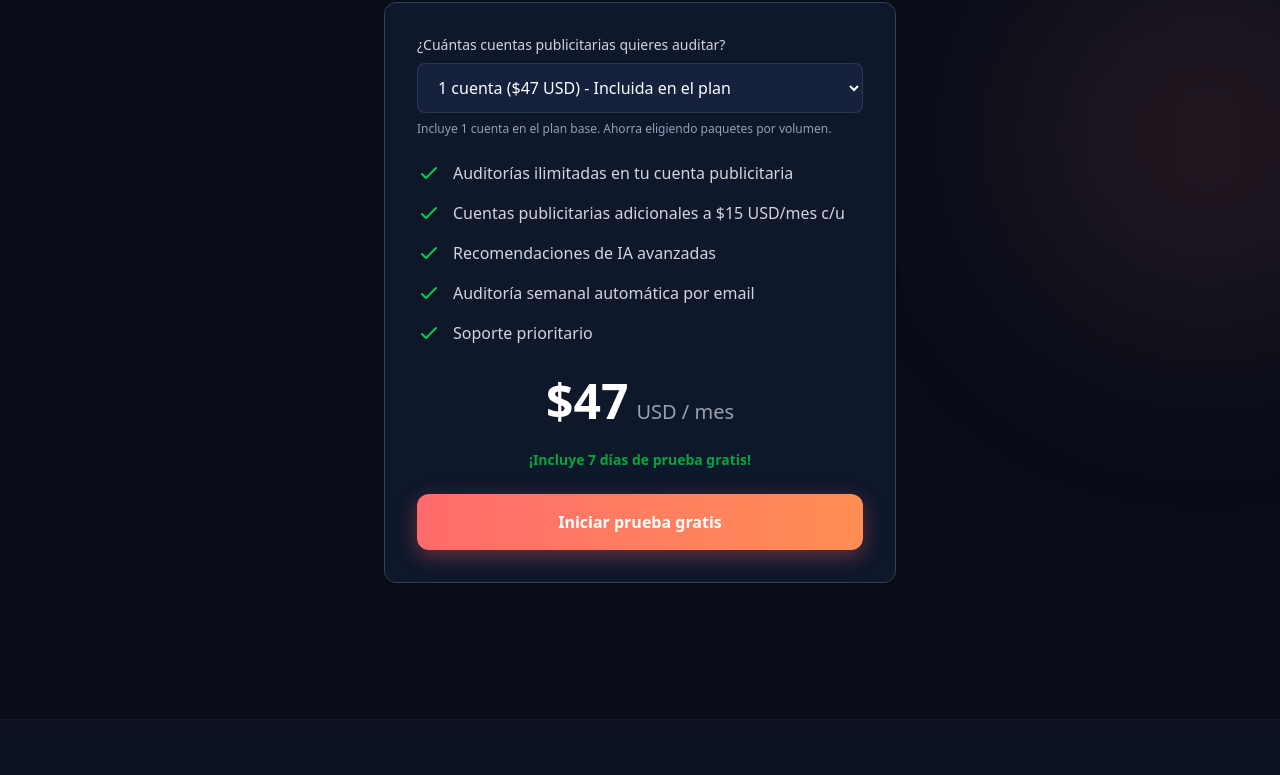
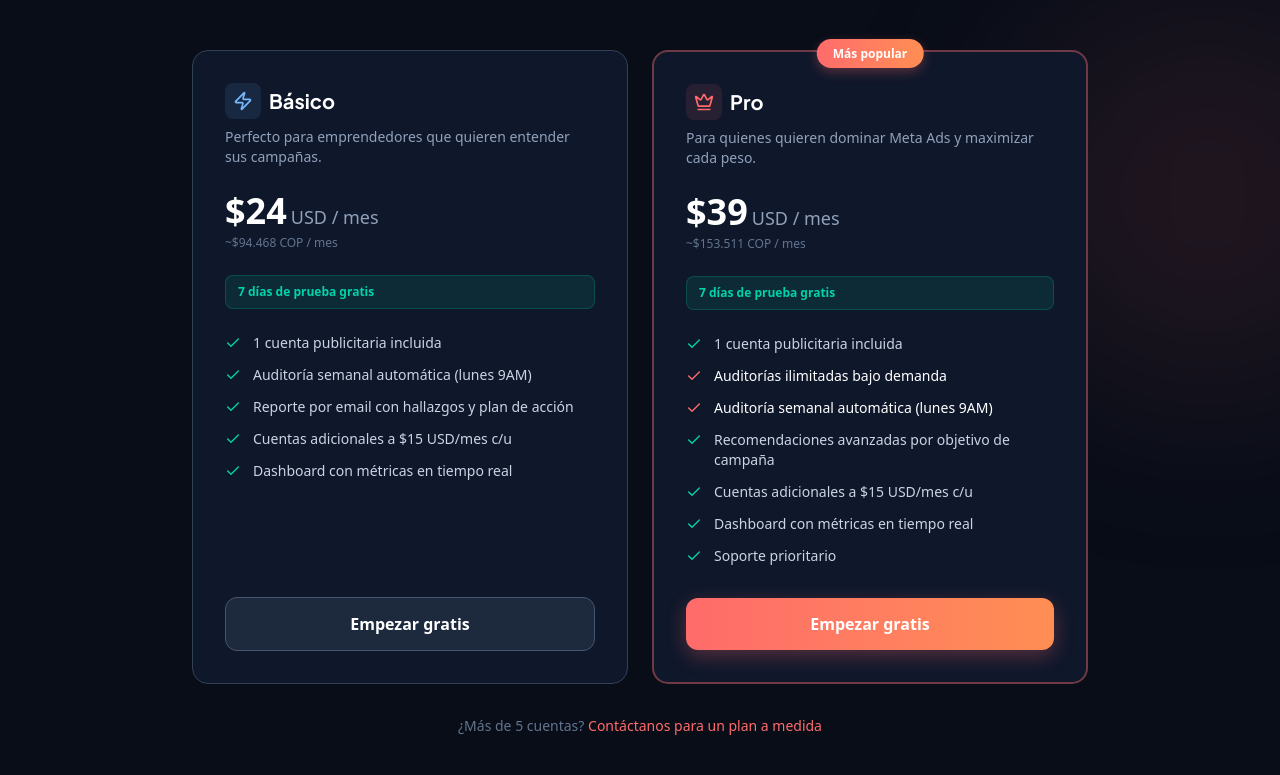
Before and after one commit to Jairvaguas/aditor-ai, a Next.js app: page / in a window 1280 px wide. Shown: the part 5161-5936 px from the top of the page. Built offline with nearby package versions, Linux system fonts and the light colour scheme; no server answers.

Commit message:
feat: redesign pricing section with Basic and Pro plans

```diff
--- a/messages/es.json
+++ b/messages/es.json
@@ -81,21 +81,9 @@
         "diffAditor2": "Auditoría técnica + táctica enfocada en ROAS real",
         "diffAditor3": "Conectas en 3 clics, primer reporte en 3 minutos",
         "diffAditor4": "Foco único: que tu inversión en Meta Ads sea rentable",
-        "pricingTitle": "Invierte en optimización.",
+        "pricingTitle": "Planes simples, resultados reales.",
         "pricingSubtitle": "Un solo reporte puede ahorrarte 10 veces el valor de la suscripción.",
-        "popular": "Más popular",
-        "planName": "Plan Profesional",
-        "planDesc": "Todo lo que necesitas para dominar Meta Ads.",
-        "price": "$47",
-        "period": "USD / mes",
-        "includesCount": "Incluye 1 cuenta publicitaria",
-        "trial": "Incluye 7 días de prueba gratis",
-        "perk1": "Auditorías ilimitadas en tu cuenta publicitaria incluida",
-        "perk2": "Cuentas publicitarias adicionales a $15 USD/mes c/u",
-        "perk3": "Recomendaciones de IA avanzadas",
-        "perk4": "Generador de copys y hooks",
-        "perk5": "Soporte prioritario",
-        "pricingCta": "Iniciar prueba gratis",
+        "pricingCta": "Empezar gratis",
         "faqTitle": "Preguntas Frecuentes",
         "faq1Q": "¿Aditor AI modifica mis campañas?",
         "faq1A": "No. Aditor AI solo tiene acceso de lectura a tus campañas. Nunca modifica, pausa ni edita ningún anuncio. Solo analiza y recomienda.",
--- a/src/components/DynamicPricingForm.tsx
+++ b/src/components/DynamicPricingForm.tsx
@@ -1,8 +1,7 @@
 'use client';
-
 import { useState } from 'react';
 import Link from 'next/link';
-import SubscribeButton from './SubscribeButton';
+import { Check, Zap, Crown } from 'lucide-react';
 
 interface DynamicPricingFormProps {
     copRate: number;
@@ -12,115 +11,175 @@ interface DynamicPricingFormProps {
 export default function DynamicPricingForm({ copRate, isLanding = false }: DynamicPricingFormProps) {
     const [accountsCount, setAccountsCount] = useState<number>(1);
 
-    let usdPrice = 47;
-    if (accountsCount === 1) usdPrice = 47;
-    else if (accountsCount === 2) usdPrice = 62;
-    else if (accountsCount === 3) usdPrice = 77;
-    else if (accountsCount === 4) usdPrice = 92;
-    else if (accountsCount === 5) usdPrice = 107;
-    else if (accountsCount === 10) usdPrice = 157; // 6-10 package
-    else if (accountsCount === 15) usdPrice = 197; // 11-15 package
-    else if (accountsCount === 16) usdPrice = 0;   // 16+ package (contact)
+    const basicUsd = 24 + ((accountsCount - 1) * 15);
+    const proUsd = 39 + ((accountsCount - 1) * 15);
 
-    const copPriceEstimate = Math.round(usdPrice * copRate);
-    const formattedCop = new Intl.NumberFormat('es-CO').format(copPriceEstimate);
+    const basicCop = new Intl.NumberFormat('es-CO').format(Math.round(basicUsd * copRate));
+    const proCop = new Intl.NumberFormat('es-CO').format(Math.round(proUsd * copRate));
 
     return (
-        <div className="bg-slate-900 border border-slate-700 rounded-xl p-8 max-w-lg mx-auto mb-10 text-left shadow-sm">
-            <div className="mb-6">
-                <label htmlFor="ad_accounts_count" className="block text-sm font-medium text-gray-300 mb-2">
-                    ¿Cuántas cuentas publicitarias quieres auditar?
+        <div className="grid grid-cols-1 md:grid-cols-2 gap-6 max-w-4xl mx-auto">
+            {/* Plan Básico */}
+            <div className="bg-slate-900 border border-slate-700 rounded-2xl p-8 flex flex-col relative">
+                <div className="mb-6">
+                    <div className="flex items-center gap-2 mb-2">
+                        <div className="p-2 bg-[#74B9FF]/10 rounded-lg">
+                            <Zap className="w-5 h-5 text-[#74B9FF]" />
+                        </div>
+                        <h3 className="text-xl font-bold text-white">Básico</h3>
+                    </div>
+                    <p className="text-sm text-slate-400">Perfecto para emprendedores que quieren entender sus campañas.</p>
+                </div>
+
+                <div className="mb-6">
+                    <div className="flex items-baseline gap-1">
+                        <span className="text-4xl font-extrabold text-white">${basicUsd}</span>
+                        <span className="text-lg text-slate-400">USD / mes</span>
+                    </div>
+                    <p className="text-xs text-slate-500 mt-1">~${basicCop} COP / mes</p>
+                </div>
+
+                <div className="bg-[#00D4AA]/10 border border-[#00D4AA]/20 rounded-lg px-3 py-2 mb-6">
+                    <p className="text-xs text-[#00D4AA] font-bold">7 días de prueba gratis</p>
+                </div>
+
+                <ul className="space-y-3 mb-8 flex-grow">
+                    <li className="flex items-start gap-3 text-sm text-slate-300">
+                        <Check className="w-4 h-4 text-[#00D4AA] mt-0.5 flex-shrink-0" />
+                        <span>1 cuenta publicitaria incluida</span>
+                    </li>
+                    <li className="flex items-start gap-3 text-sm text-slate-300">
+                        <Check className="w-4 h-4 text-[#00D4AA] mt-0.5 flex-shrink-0" />
+                        <span>Auditoría semanal automática (lunes 9AM)</span>
+                    </li>
+                    <li className="flex items-start gap-3 text-sm text-slate-300">
+                        <Check className="w-4 h-4 text-[#00D4AA] mt-0.5 flex-shrink-0" />
+                        <span>Reporte por email con hallazgos y plan de acción</span>
+                    </li>
+                    <li className="flex items-start gap-3 text-sm text-slate-300">
+                        <Check className="w-4 h-4 text-[#00D4AA] mt-0.5 flex-shrink-0" />
+                        <span>Cuentas adicionales a $15 USD/mes c/u</span>
+                    </li>
+                    <li className="flex items-start gap-3 text-sm text-slate-300">
+                        <Check className="w-4 h-4 text-[#00D4AA] mt-0.5 flex-shrink-0" />
+                        <span>Dashboard con métricas en tiempo real</span>
+                    </li>
+                </ul>
+
+                {isLanding ? (
+                    <Link
+                        href="/conectar"
+                        className="w-full py-3.5 bg-slate-800 hover:bg-slate-700 text-white font-bold rounded-xl transition-all text-center border border-slate-600 hover:border-slate-500"
+                    >
+                        Empezar gratis
+                    </Link>
+                ) : (
+                    <button className="w-full py-3.5 bg-slate-800 hover:bg-slate-700 text-white font-bold rounded-xl transition-all text-center border border-slate-600 hover:border-slate-500">
+                        Empezar gratis
+                    </button>
+                )}
+            </div>
+
+            {/* Plan Pro */}
+            <div className="bg-slate-900 border-2 border-[#FF6B6B]/40 rounded-2xl p-8 flex flex-col relative">
+                {/* Badge Popular */}
+                <div className="absolute -top-3 left-1/2 transform -translate-x-1/2">
+                    <span className="bg-gradient-to-r from-[#FF6B6B] to-[#ff8e53] text-white text-xs font-bold px-4 py-1.5 rounded-full shadow-[0_4px_12px_rgba(255,107,107,0.3)]">
+                        Más popular
+                    </span>
+                </div>
+
+                <div className="mb-6">
+                    <div className="flex items-center gap-2 mb-2">
+                        <div className="p-2 bg-[#FF6B6B]/10 rounded-lg">
+                            <Crown className="w-5 h-5 text-[#FF6B6B]" />
+                        </div>
+                        <h3 className="text-xl font-bold text-white">Pro</h3>
+                    </div>
+                    <p className="text-sm text-slate-400">Para quienes quieren dominar Meta Ads y maximizar cada peso.</p>
+                </div>
+
+                <div className="mb-6">
+                    <div className="flex items-baseline gap-1">
+                        <span className="text-4xl font-extrabold text-white">${proUsd}</span>
+                        <span className="text-lg text-slate-400">USD / mes</span>
+                    </div>
+                    <p className="text-xs text-slate-500 mt-1">~${proCop} COP / mes</p>
+                </div>
+
+                <div className="bg-[#00D4AA]/10 border border-[#00D4AA]/20 rounded-lg px-3 py-2 mb-6">
+                    <p className="text-xs text-[#00D4AA] font-bold">7 días de prueba gratis</p>
+                </div>
+
+                <ul className="space-y-3 mb-8 flex-grow">
+                    <li className="flex items-start gap-3 text-sm text-slate-300">
+                        <Check className="w-4 h-4 text-[#00D4AA] mt-0.5 flex-shrink-0" />
+                        <span>1 cuenta publicitaria incluida</span>
+                    </li>
+                    <li className="flex items-start gap-3 text-sm text-white font-medium">
+                        <Check className="w-4 h-4 text-[#FF6B6B] mt-0.5 flex-shrink-0" />
+                        <span>Auditorías ilimitadas bajo demanda</span>
+                    </li>
+                    <li className="flex items-start gap-3 text-sm text-white font-medium">
+                        <Check className="w-4 h-4 text-[#FF6B6B] mt-0.5 flex-shrink-0" />
+                        <span>Auditoría semanal automática (lunes 9AM)</span>
+                    </li>
+                    <li className="flex items-start gap-3 text-sm text-slate-300">
+                        <Check className="w-4 h-4 text-[#00D4AA] mt-0.5 flex-shrink-0" />
+                        <span>Recomendaciones avanzadas por objetivo de campaña</span>
+                    </li>
+                    <li className="flex items-start gap-3 text-sm text-slate-300">
+                        <Check className="w-4 h-4 text-[#00D4AA] mt-0.5 flex-shrink-0" />
+                        <span>Cuentas adicionales a $15 USD/mes c/u</span>
+                    </li>
+                    <li className="flex items-start gap-3 text-sm text-slate-300">
+                        <Check className="w-4 h-4 text-[#00D4AA] mt-0.5 flex-shrink-0" />
+                        <span>Dashboard con métricas en tiempo real</span>
+                    </li>
+                    <li className="flex items-start gap-3 text-sm text-slate-300">
+                        <Check className="w-4 h-4 text-[#00D4AA] mt-0.5 flex-shrink-0" />
+                        <span>Soporte prioritario</span>
+                    </li>
+                </ul>
+
+                {isLanding ? (
+                    <Link
+                        href="/conectar"
+                        className="w-full py-3.5 bg-gradient-to-r from-[#FF6B6B] to-[#ff8e53] text-white font-bold rounded-xl shadow-[0_6px_20px_rgba(255,107,107,0.3)] hover:shadow-[0_8px_25px_rgba(255,107,107,0.5)] transition-all text-center hover:-translate-y-0.5"
+                    >
+                        Empezar gratis
+                    </Link>
+                ) : (
+                    <button className="w-full py-3.5 bg-gradient-to-r from-[#FF6B6B] to-[#ff8e53] text-white font-bold rounded-xl shadow-[0_6px_20px_rgba(255,107,107,0.3)] hover:shadow-[0_8px_25px_rgba(255,107,107,0.5)] transition-all text-center hover:-translate-y-0.5">
+                        Empezar gratis
+                    </button>
+                )}
+            </div>
+
+            {/* Nota de cuentas adicionales */}
+            <div className="md:col-span-2 text-center mt-2">
+                <p className="text-sm text-slate-500">
+                    ¿Más de 5 cuentas? <a href="https://wa.link/xua0ua" target="_blank" rel="noreferrer" className="text-[#FF6B6B] hover:underline font-medium">Contáctanos para un plan a medida</a>
+                </p>
+            </div>
+
+            {/* Selector de cuentas adicionales */}
+            <div className="md:col-span-2 mt-4 max-w-md mx-auto w-full bg-slate-800/50 p-6 rounded-2xl border border-slate-700/50">
+                <label htmlFor="ad_accounts_count" className="block text-sm font-medium text-white mb-3 text-center">
+                    Selecciona tu número de cuentas
                 </label>
                 <select
                     id="ad_accounts_count"
                     value={accountsCount}
                     onChange={(e) => setAccountsCount(parseInt(e.target.value))}
-                    className="w-full bg-[#16213E] border border-white/10 text-white rounded-lg px-4 py-3 focus:outline-none focus:ring-2 focus:ring-[#00D4AA] transition-all"
+                    className="w-full bg-[#16213E] border border-white/10 text-white rounded-xl px-4 py-3.5 focus:outline-none focus:ring-2 focus:ring-[#00D4AA] transition-all cursor-pointer"
                 >
-                    <option value="1">1 cuenta ($47 USD) - Incluida en el plan</option>
-                    <option value="2">2 cuentas ($62 USD)</option>
-                    <option value="3">3 cuentas ($77 USD)</option>
-                    <option value="4">4 cuentas ($92 USD)</option>
-                    <option value="5">5 cuentas ($107 USD)</option>
-                    <option value="10">Paquete 6-10 cuentas ($157 USD)</option>
-                    <option value="15">Paquete 11-15 cuentas ($197 USD)</option>
-                    <option value="16">Más de 16 cuentas - Contáctanos</option>
+                    <option value="1">1 cuenta (Incluida en el plan)</option>
+                    <option value="2">2 cuentas (+ $15 USD)</option>
+                    <option value="3">3 cuentas (+ $30 USD)</option>
+                    <option value="4">4 cuentas (+ $45 USD)</option>
+                    <option value="5">5 cuentas (+ $60 USD)</option>
                 </select>
-                <p className="text-xs text-slate-400 mt-2">
-                    Incluye 1 cuenta en el plan base. Ahorra eligiendo paquetes por volumen.
-                </p>
-            </div>
-
-            <ul className="space-y-4 mb-8 text-gray-300">
-                <li className="flex items-center">
-                    <svg className="h-6 w-6 text-green-500 mr-3 flex-shrink-0" fill="none" viewBox="0 0 24 24" stroke="currentColor">
-                        <path strokeLinecap="round" strokeLinejoin="round" strokeWidth="2" d="M5 13l4 4L19 7" />
-                    </svg>
-                    <span>Auditorías ilimitadas en tu cuenta publicitaria</span>
-                </li>
-                <li className="flex items-center">
-                    <svg className="h-6 w-6 text-green-500 mr-3 flex-shrink-0" fill="none" viewBox="0 0 24 24" stroke="currentColor">
-                        <path strokeLinecap="round" strokeLinejoin="round" strokeWidth="2" d="M5 13l4 4L19 7" />
-                    </svg>
-                    <span>Cuentas publicitarias adicionales a $15 USD/mes c/u</span>
-                </li>
-                <li className="flex items-center">
-                    <svg className="h-6 w-6 text-green-500 mr-3 flex-shrink-0" fill="none" viewBox="0 0 24 24" stroke="currentColor">
-                        <path strokeLinecap="round" strokeLinejoin="round" strokeWidth="2" d="M5 13l4 4L19 7" />
-                    </svg>
-                    <span>Recomendaciones de IA avanzadas</span>
-                </li>
-                <li className="flex items-center">
-                    <svg className="h-6 w-6 text-green-500 mr-3 flex-shrink-0" fill="none" viewBox="0 0 24 24" stroke="currentColor">
-                        <path strokeLinecap="round" strokeLinejoin="round" strokeWidth="2" d="M5 13l4 4L19 7" />
-                    </svg>
-                    <span>Auditoría semanal automática por email</span>
-                </li>
-                <li className="flex items-center">
-                    <svg className="h-6 w-6 text-green-500 mr-3 flex-shrink-0" fill="none" viewBox="0 0 24 24" stroke="currentColor">
-                        <path strokeLinecap="round" strokeLinejoin="round" strokeWidth="2" d="M5 13l4 4L19 7" />
-                    </svg>
-                    <span>Soporte prioritario</span>
-                </li>
-            </ul>
-
-            <div className="text-center mb-6">
-                <div className="flex justify-center items-baseline gap-2 transition-all">
-                    {accountsCount === 16 ? (
-                        <span className="text-4xl font-extrabold text-white">A Medida</span>
-                    ) : (
-                        <>
-                            <span className="text-5xl font-extrabold text-white">${usdPrice}</span>
-                            <span className="text-xl font-medium text-gray-400">USD / mes</span>
-                        </>
-                    )}
-                </div>
-            </div>
-
-            <p className="text-center text-sm text-green-600 font-semibold mb-6">
-                {accountsCount === 16 ? 'Armamos un plan especial para tu agencia.' : '¡Incluye 7 días de prueba gratis!'}
-            </p>
-
-            <div className="flex justify-center">
-                {accountsCount === 16 ? (
-                    <a
-                        href="https://wa.link/xua0ua"
-                        target="_blank"
-                        rel="noreferrer"
-                        className="px-8 py-4 bg-gradient-to-r from-[#FF6B6B] to-[#ff8e53] text-white font-bold rounded-xl shadow-[0_6px_20px_rgba(255,107,107,0.35)] hover:shadow-[0_8px_25px_rgba(255,107,107,0.5)] transition-all duration-300 transform hover:-translate-y-1 w-full text-center"
-                    >
-                        Hablar con ventas
-                    </a>
-                ) : isLanding ? (
-                    <Link
-                        href="/conectar"
-                        className="px-8 py-4 bg-gradient-to-r from-[#FF6B6B] to-[#ff8e53] text-white font-bold rounded-xl shadow-[0_6px_20px_rgba(255,107,107,0.35)] hover:shadow-[0_8px_25px_rgba(255,107,107,0.5)] transition-all duration-300 transform hover:-translate-y-1 w-full text-center"
-                    >
-                        Iniciar prueba gratis
-                    </Link>
-                ) : (
-                    <SubscribeButton accountsCount={accountsCount} formattedCop={formattedCop} />
-                )}
             </div>
         </div>
     );
```
Also changed, not shown: directivas/pricing_dos_planes.md (added, +21 -0 lines), messages/en.json (+1 -13 lines).
